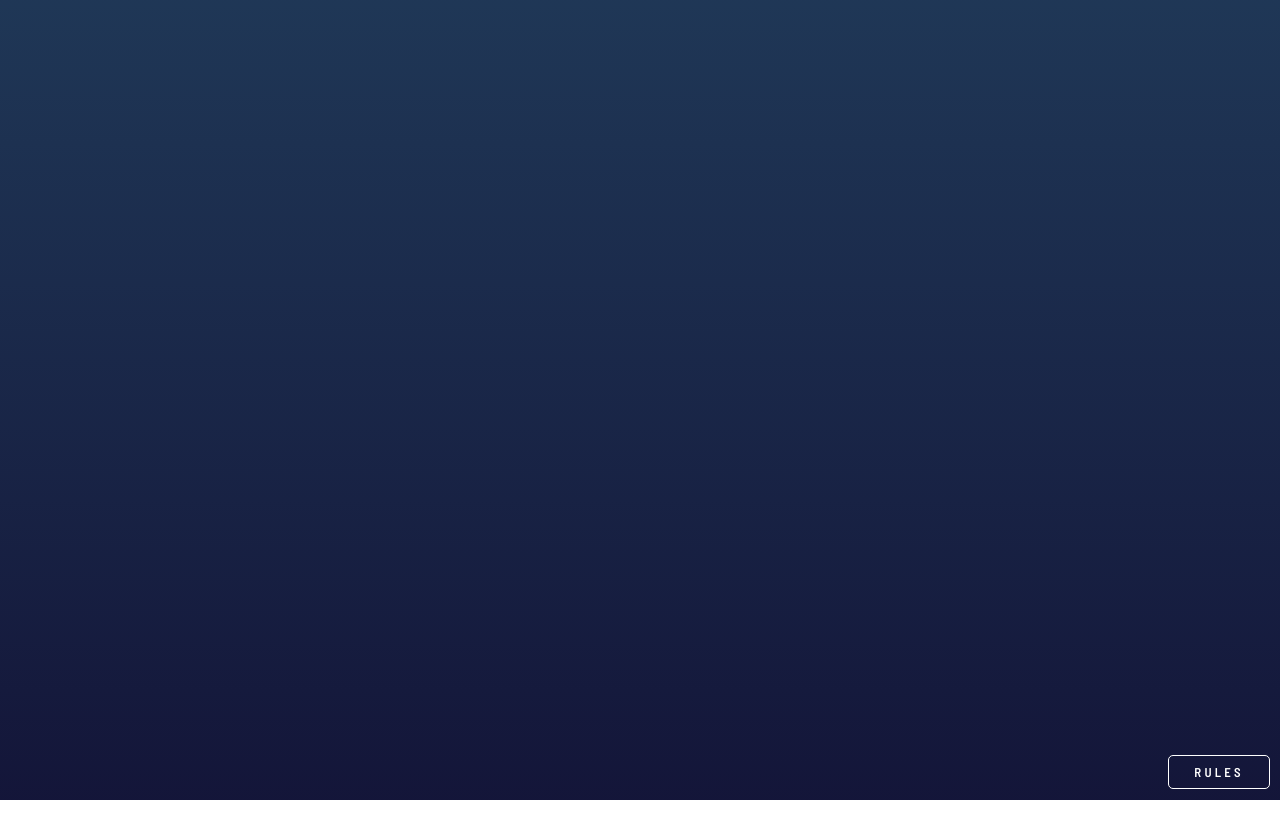
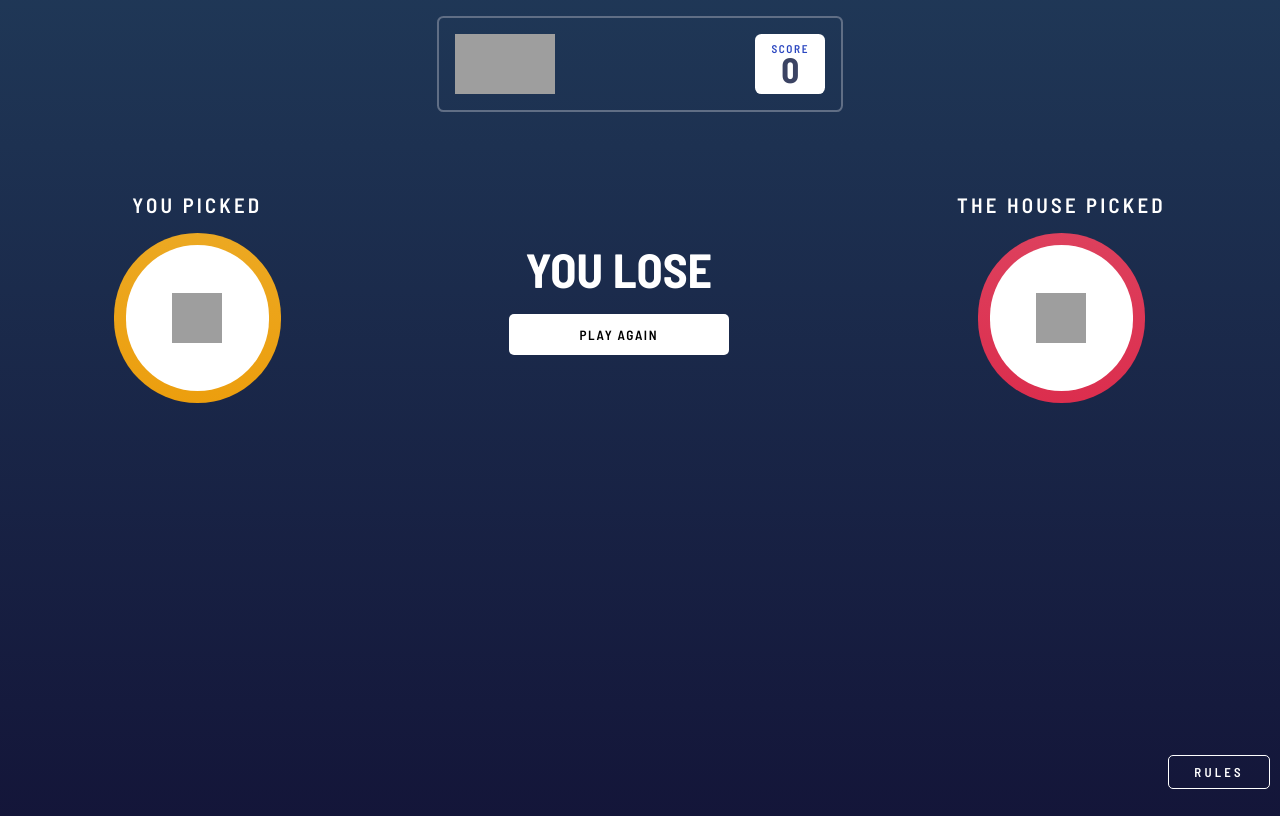
Before and after one commit to juliendymendes/rock-paper-scissors-game, a Vue app: page /results in a window 1280 px wide. Before the commit this address had no page. Built offline with nearby package versions, Linux system fonts and the light colour scheme; grey boxes are pictures that could not be loaded.

Commit message:
started results component

```diff
--- a/src/App.vue
+++ b/src/App.vue
@@ -1,9 +1,11 @@
 <script setup>
 import { RouterView } from 'vue-router'
 import RulesButton from './components/RulesButton.vue';
+import HeaderComponent from './components/HeaderComponent.vue';
 </script>
 
 <template>
+  <HeaderComponent/>
   <RouterView />
   <RulesButton/>
 </template>
--- a/src/components/HeaderComponent.vue
+++ b/src/components/HeaderComponent.vue
@@ -6,7 +6,7 @@
 
 		<div class="score">
 			<span class="blue-text">Score</span>
-			<span class="dark-text">10</span>
+			<span class="dark-text">{{gameStore.score}}</span>
 		</div>
 	</div>
 
@@ -14,6 +14,10 @@
 </template>
 
 <script setup>
+import { useGameStore } from '../stores/game';
+
+
+const gameStore = useGameStore()
 
 </script>
 
--- a/src/components/PlayerComponent.vue
+++ b/src/components/PlayerComponent.vue
@@ -1,31 +1,40 @@
 <template>
 	<div class="player-container">
 
-		<div class="paper-gradient">
+		<div class="paper-gradient" @click="setPlayerChoice(2)">
 			<img src="/public/icon-paper.svg" alt="Paper" height="40" width="40">
 		</div>
 
-		<div class="scissors-gradient">
+		<div class="scissors-gradient" @click="setPlayerChoice(3)">
 			<img src="/public/icon-scissors.svg" alt="Scissors" height="40" width="40">
 		</div>
 
 
-		<div class="rock-gradient">
+		<div class="rock-gradient" @click="setPlayerChoice(1)">
 			<img src="/public/icon-rock.svg" alt="Rock" height="40" width="40">
 		</div>
 
-		<!--<div class="spock-gradient">
+		<!--<div class="spock-gradient" @click="setPlayerChoice(5)">
 			<img src="/public/icon-spock.svg" alt="Spock" height="40" width="40">
 		</div>
 
-		<div class="lizard-gradient">
+		<div class="lizard-gradient" @click="setPlayerChoice(4)">
 			<img src="/public/icon-lizard.svg" alt="Spock" height="40" width="40">
 		</div>-->
 	</div>
 </template>
 
 <script setup>
+import router from '../router';
+import { useGameStore } from '../stores/game';
 
+
+const gameStore = useGameStore()
+
+function setPlayerChoice(choice){
+	gameStore.player = choice
+	router.push('results')
+}
 </script>
 
 <style lang="scss" scoped>
@@ -40,13 +49,15 @@
 			width: 40px;
 			padding: 1.4rem;
 
-			border: 9px solid transparent;
+			border: .8rem solid transparent;
 
 			border-radius: 100px;
 
 			display: flex;
 			justify-content: center;
 			align-items: center;
+
+			cursor: pointer;
 		}
 
 		.rock-gradient{
--- /dev/null
+++ b/src/components/ResultsComponent.vue
@@ -0,0 +1,96 @@
+<template>
+	<div class="results-container">
+
+		<div class="container">
+			<p>You picked</p>
+			<div class="scissors-gradient">
+				<img src="/public/icon-scissors.svg" alt="Scissors" height="50" width="50">
+			</div>
+
+		</div>
+
+		<div class="result">
+			<p>You lose</p>
+			<button type="button">Play again</button>
+		</div>
+
+		<div class="container">
+			<p>The house picked</p>
+			<div class="rock-gradient" @click="setPlayerChoice(1)">
+				<img src="/public/icon-rock.svg" alt="Rock" height="50" width="50">
+			</div>
+		</div>
+	</div>
+</template>
+
+<script setup>
+
+</script>
+
+<style lang="scss" scoped>
+.results-container{
+	display: flex;
+	justify-content: space-around;
+	margin-top: 5rem;
+
+	.container{
+		color: #fff;
+		text-transform: uppercase;
+		letter-spacing: .2rem;
+		display: flex;
+		flex-direction: column;
+		align-items: center;
+
+		p{
+			margin-bottom: 1rem;
+			font-size: 1.3rem;
+		}
+	}
+
+	.result{
+		display: flex;
+		flex-direction: column;
+		align-items: center;
+		justify-content: center;
+		p{
+			color: #fff;
+			text-transform: uppercase;
+			font-size: 3rem;
+			font-weight: 700;
+		}
+
+		button{
+			background: #fff;
+			border: none;
+			width: 220px;
+			padding-top: .8rem;
+			padding-bottom: .8rem;
+			border-radius: 5px;
+			font-family: 'Barlow Semi Condensed', sans-serif;
+			letter-spacing: .1rem;
+			text-transform: uppercase;
+			cursor: pointer;
+			margin-top: 1rem;
+		}
+
+		button:hover{
+			color: rgb(220, 46, 78);
+		}
+	}
+
+	.scissors-gradient, .rock-gradient{
+		width: 40px;
+		padding: 3rem 3.2rem;
+
+		border: .8rem solid transparent;
+
+		border-radius: 100px;
+
+		display: flex;
+		justify-content: center;
+		align-items: center;
+	}
+}
+
+
+</style>
--- a/src/router/index.js
+++ b/src/router/index.js
@@ -1,5 +1,6 @@
 import { createRouter, createWebHistory } from 'vue-router'
 import Home from '../views/Home.vue'
+import Results from '../views/Results.vue'
 
 const router = createRouter({
   history: createWebHistory(import.meta.env.BASE_URL),
@@ -9,6 +10,11 @@ const router = createRouter({
       name: 'home',
       component: Home
     },
+	{
+		path: '/results',
+		name: 'results',
+		component: Results
+	  },
   ]
 })
 
--- /dev/null
+++ b/src/stores/game.js
@@ -0,0 +1,16 @@
+import { defineStore } from "pinia";
+
+
+export const useGameStore = defineStore('gameStore', {
+	state: () => ({
+		player: 0,
+		house: 0,
+		score: 0
+	}),
+	actions: {
+
+	},
+	getters: {
+
+	}
+})
--- a/src/views/Home.vue
+++ b/src/views/Home.vue
@@ -1,10 +1,8 @@
 <template>
-	<HeaderComponent/>
 	<PlayerComponent/>
 </template>
 
 <script setup>
-import HeaderComponent from '../components/HeaderComponent.vue';
 import PlayerComponent from '../components/PlayerComponent.vue';
 
 </script>
--- /dev/null
+++ b/src/views/Results.vue
@@ -0,0 +1,13 @@
+<template>
+	<ResultsComponent/>
+</template>
+
+<script setup>
+import ResultsComponent from '../components/ResultsComponent.vue';
+
+
+</script>
+
+<style lang="scss" scoped>
+
+</style>
```
Also changed, not shown: src/utils/constantes.js (added, +7 -0 lines).
